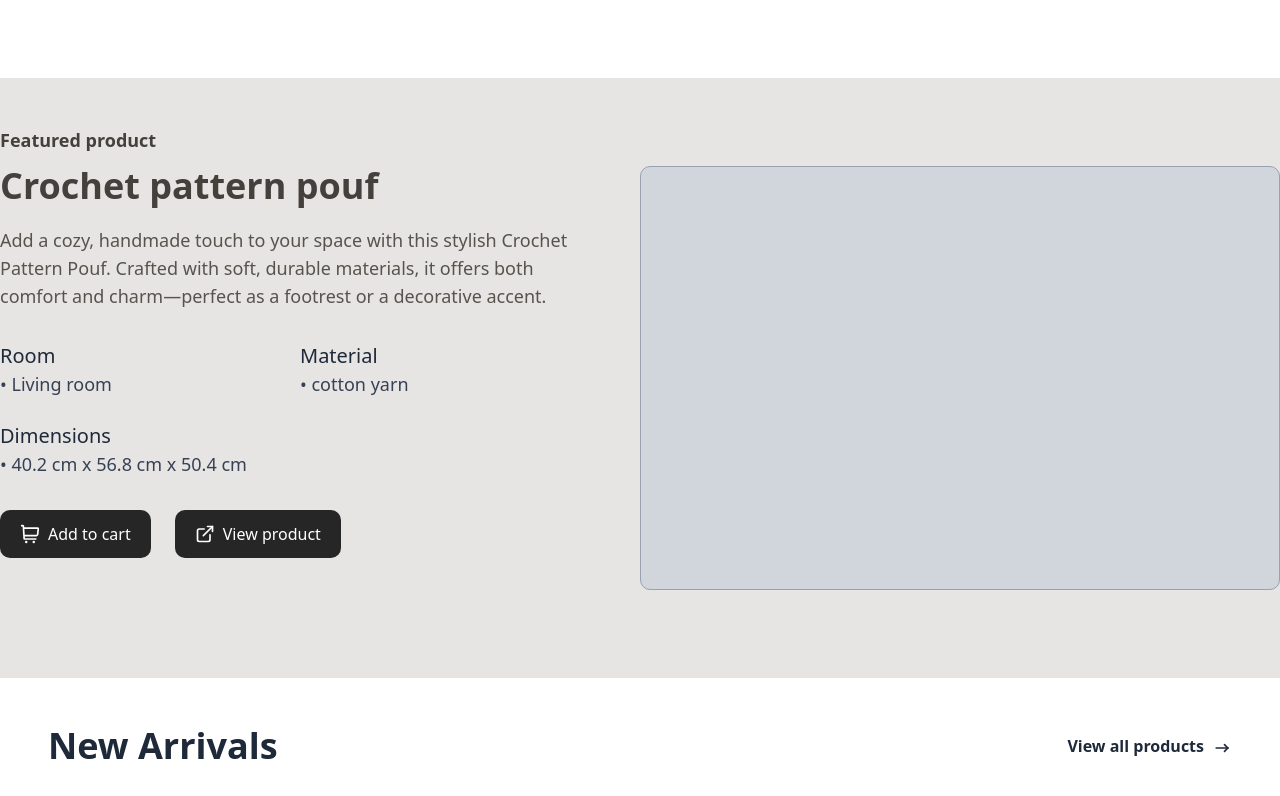
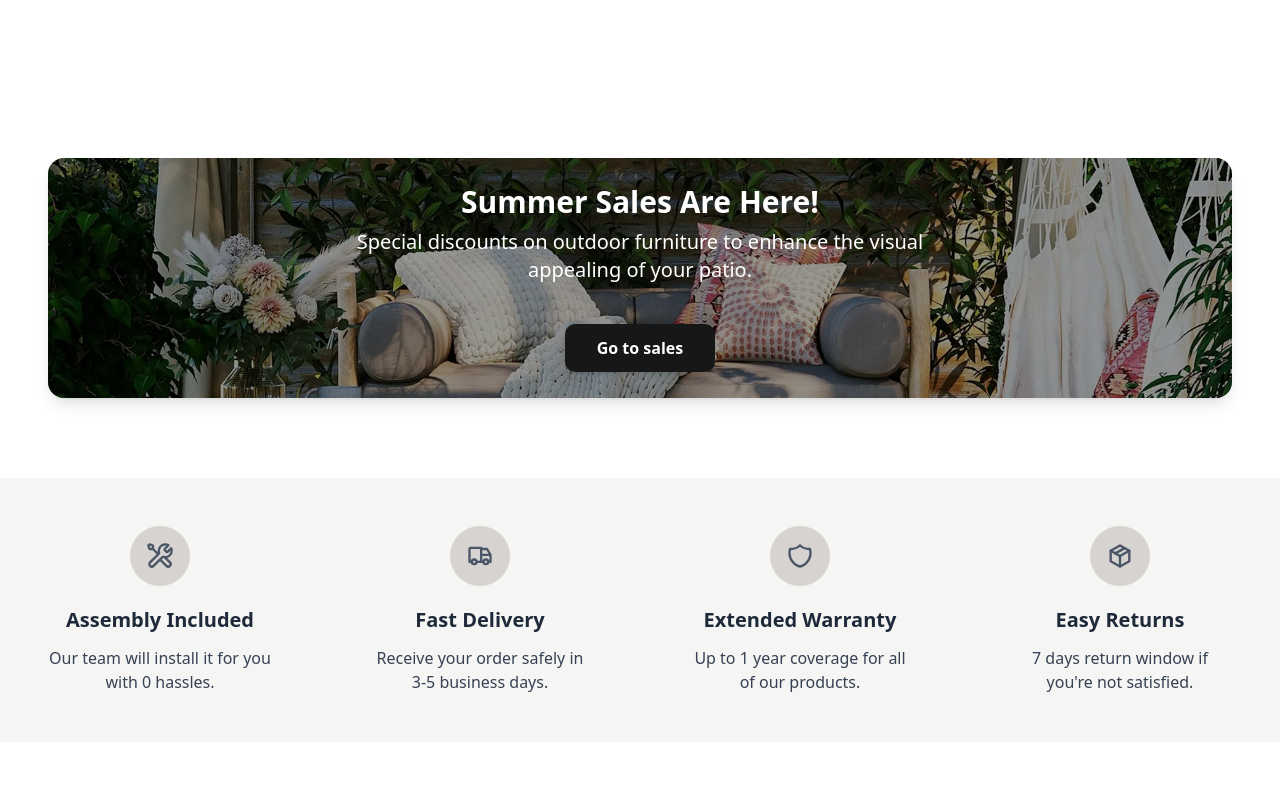
Before and after one commit to Alexrsnchz/mobelia-web, a React (Vite) app: page / in a window 1280 px wide. Shown: the part 1104-1900 px from the top of the page. Built offline with nearby package versions, Linux system fonts and the light colour scheme; grey boxes are pictures that could not be loaded.

Commit message:
fix: Remove featured product and arrivals sections to improve their performance

```diff
--- a/src/pages/Home.jsx
+++ b/src/pages/Home.jsx
@@ -4,8 +4,8 @@ import Newsletter from "@/components/website/homePage/Newsletter.jsx";
 import Testimonials from "@/components/website/homePage/testimonials/Testimonials.jsx";
 import Services from "@/components/website/homePage/Services.jsx";
 import SalesBanner from "@/components/website/homePage/SalesBanner.jsx";
-import Arrivals from "@/components/website/homePage/arrivals/Arrivals.jsx";
-import Featured from "@/components/website/homePage/featured/Featured.jsx";
+//import Arrivals from "@/components/website/homePage/arrivals/Arrivals.jsx";
+//import Featured from "@/components/website/homePage/featured/Featured.jsx";
 import Rooms from "@/components/website/homePage/rooms/Rooms.jsx";
 
 function Home() {
@@ -13,8 +13,8 @@ function Home() {
     <MainLayout>
       <Hero />
       <Rooms />
-      <Featured />
-      <Arrivals />
+      {/*<Featured />
+      <Arrivals />*/}
       <SalesBanner />
       <Services />
       <Testimonials />
```
